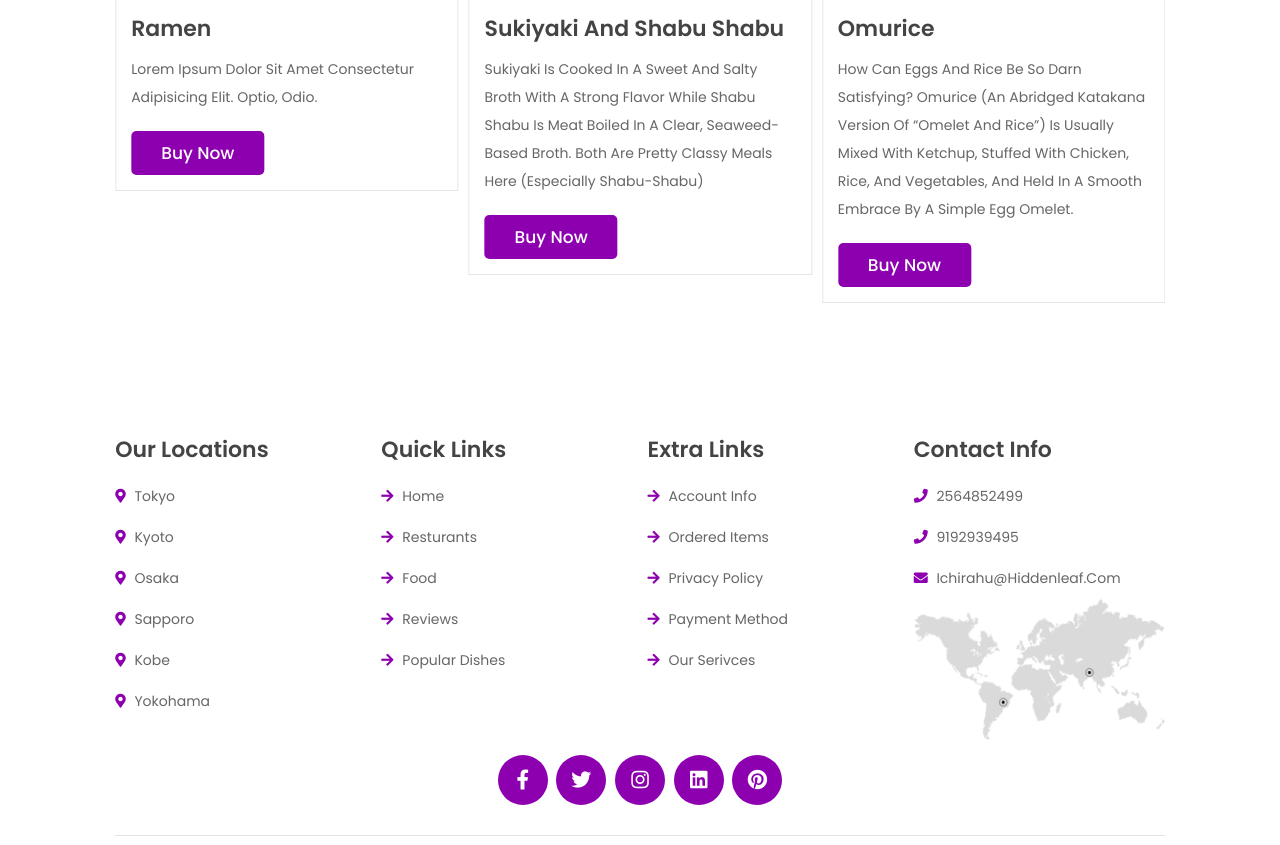
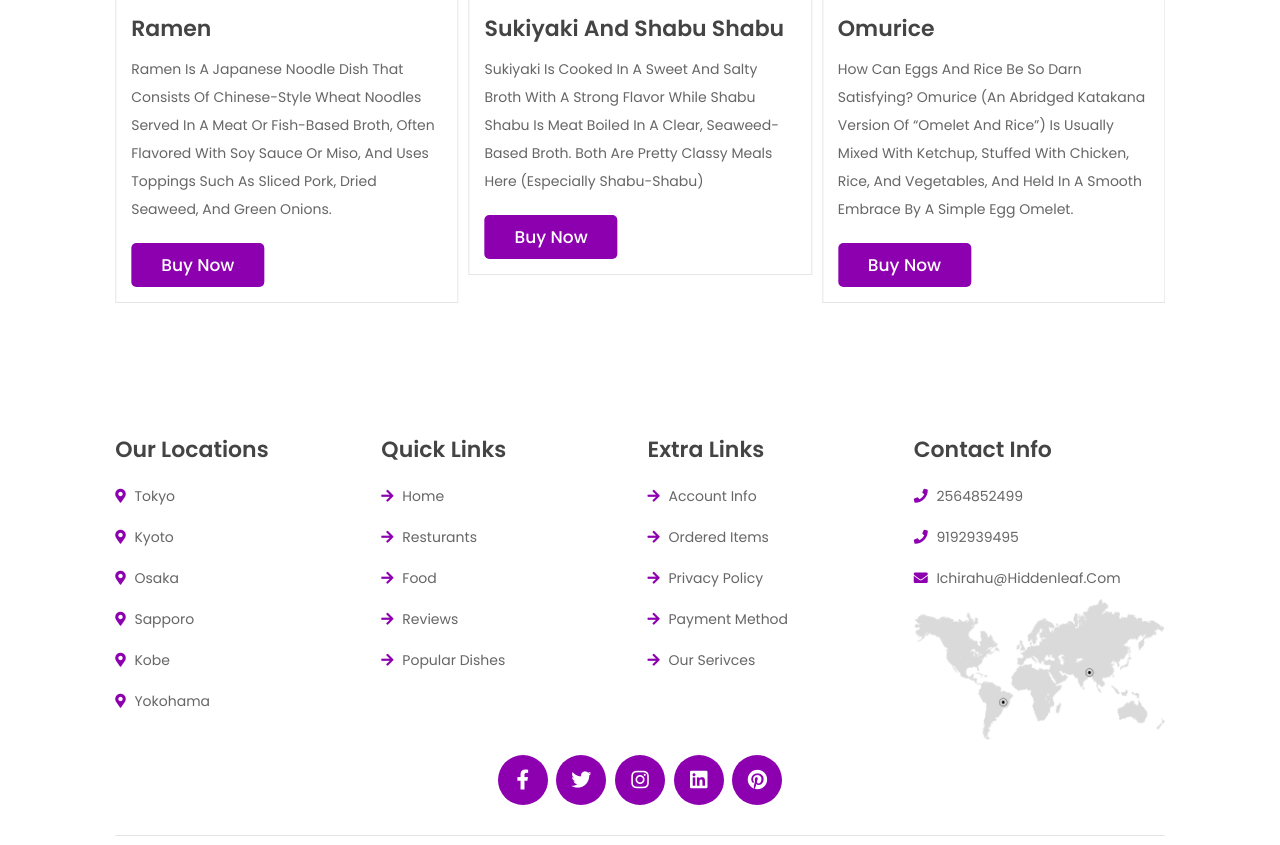
Before and after one commit to Soumya2411/AnimeFoodFrontend, a plain HTML site: page index.html in a window 1280 px wide. Shown: the part 3278-4123 px from the top of the page. Drawn offline with nearby package versions, Linux system fonts and the light colour scheme.

Commit message:
Update index.html

```diff
--- a/index.html
+++ b/index.html
@@ -625,8 +625,7 @@
             <div class="content">
               <h3>Ramen</h3>
               <p>
-                Lorem ipsum dolor sit amet consectetur adipisicing elit. Optio,
-                odio.
+                Ramen is a Japanese noodle dish that consists of Chinese-style wheat noodles served in a meat or fish-based broth, often flavored with soy sauce or miso, and uses toppings such as sliced pork, dried seaweed, and green onions.
               </p>
               <a href="#" class="btn">Buy Now</a>
             </div>
```
